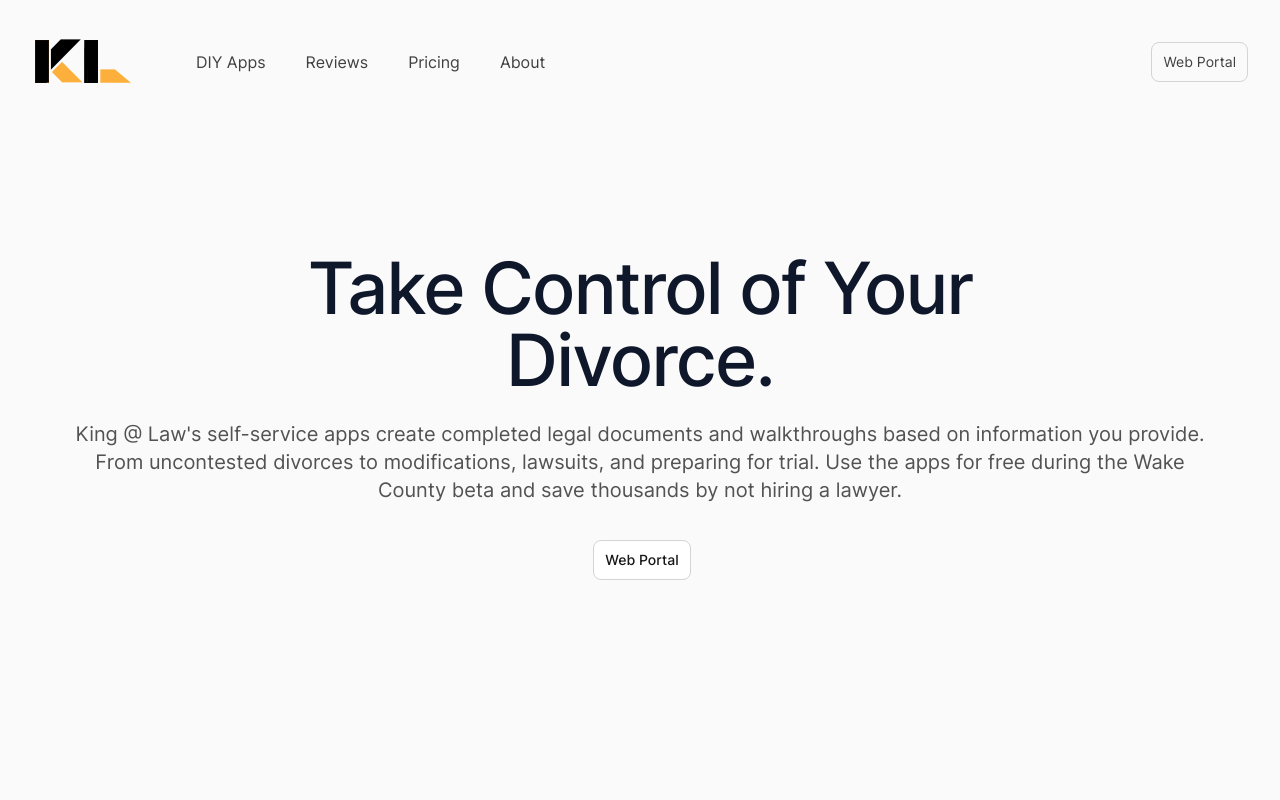
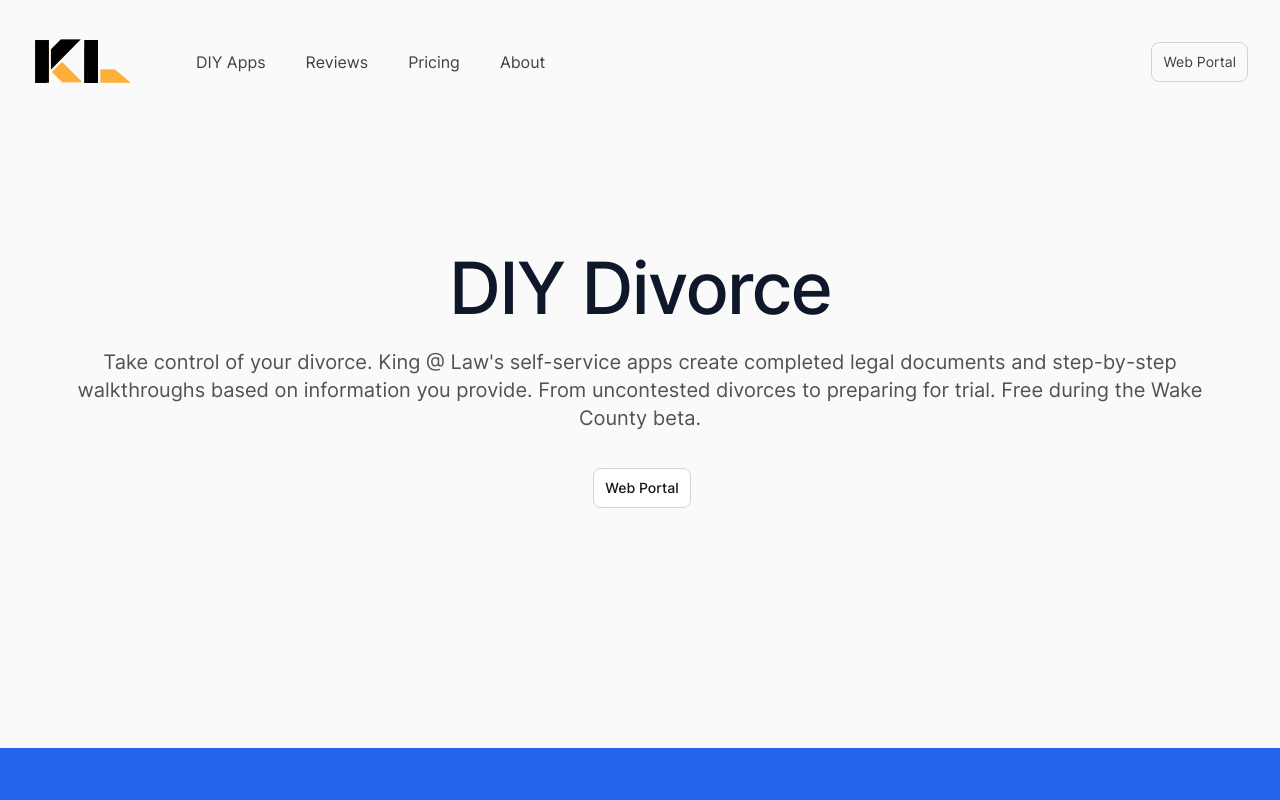
Before and after one commit to David44357/KingLawWebsite, a Next.js app: page /prometheus in a window 1280 px wide. Shown: the top 800 px of the page. Built offline with nearby package versions, Linux system fonts and the light colour scheme.

Commit message:
Update PromHero.jsx

```diff
--- a/src/components/PromHero.jsx
+++ b/src/components/PromHero.jsx
@@ -359,10 +359,10 @@ export function PromHero() {
         <div className="mx-auto max-w-7xl px-4 sm:px-6 lg:px-8 pb-16 pt-20 text-center lg:pt-32">
           <div className="">
             <h1 className="mx-auto max-w-4xl font-display text-5xl font-medium tracking-tight text-slate-900 sm:text-7xl">
-            Take Control of Your Divorce.
+            DIY Divorce
             </h1>
             <p className="mt-6 text-xl text-gray-600">
-              {'King @ Law\'s self-service apps create completed legal documents and walkthroughs based on information you provide. From uncontested divorces to modifications, lawsuits, and preparing for trial. Use the apps for free during the Wake County beta and save thousands by not hiring a lawyer.'}
+              {'Take control of your divorce. King @ Law\'s self-service apps create completed legal documents and step-by-step walkthroughs based on information you provide. From uncontested divorces to preparing for trial. Free during the Wake County beta.'}
             </p>
             <div className="mt-6 flex justify-center gap-x-6">
               < ButtonLink OS={OS} userOS={userOS} ></ButtonLink>
```
